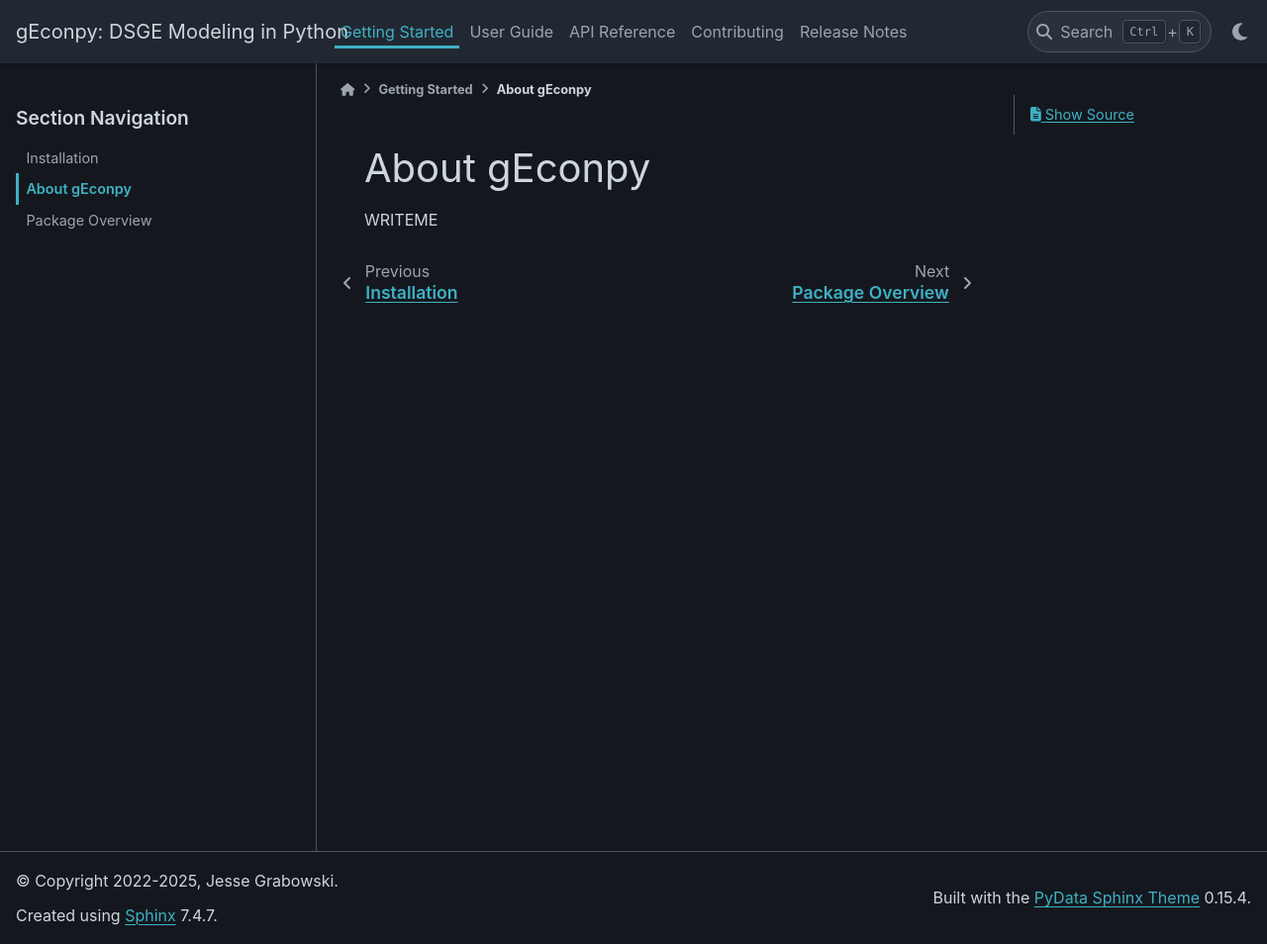
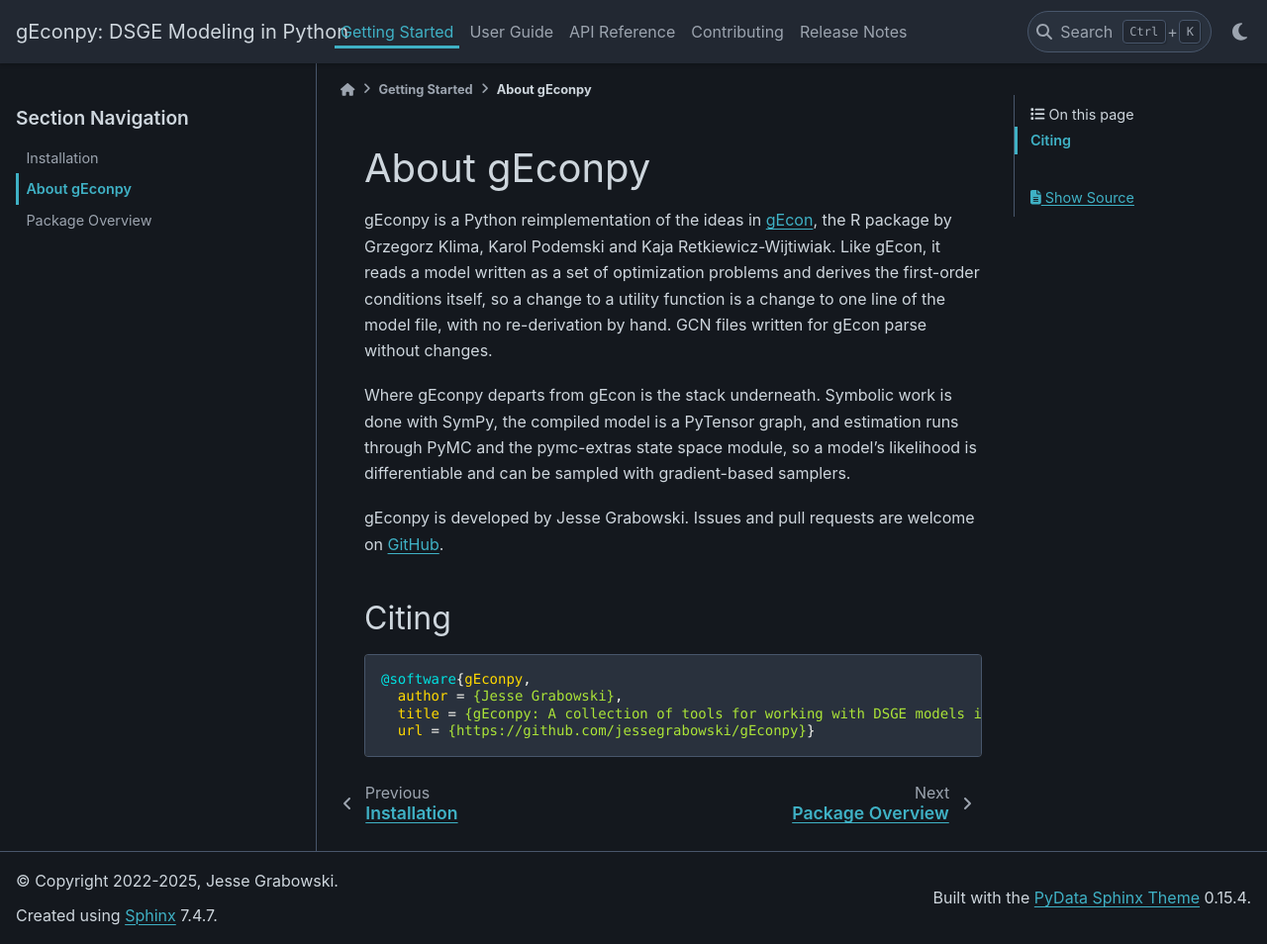
Before and after one commit to jessegrabowski/gEconpy, a Sphinx documentation site: the page built from docs/source/get_started/about.rst, in a window 1280 px wide and 954 px high. Shown: the whole window at 99% size. Built offline with Sphinx 7.4.7 and the PyData theme 0.15.4, drawn with Linux system fonts in a browser that asks for light colours; pages that are not in the unit, such as notebooks, are missing from menus; the version number could not be read and is left out.

Commit message:
Fill the about and release pages

```diff
--- a/docs/source/get_started/about.rst
+++ b/docs/source/get_started/about.rst
@@ -1,4 +1,25 @@
 About gEconpy
 =============
 
-WRITEME
+gEconpy is a Python reimplementation of the ideas in `gEcon <http://gecon.r-forge.r-project.org/>`_, the R package
+by Grzegorz Klima, Karol Podemski and Kaja Retkiewicz-Wijtiwiak. Like gEcon, it reads a model written as a set of
+optimization problems and derives the first-order conditions itself, so a change to a utility function is a change
+to one line of the model file, with no re-derivation by hand. GCN files written for gEcon parse without
+changes.
+
+Where gEconpy departs from gEcon is the stack underneath. Symbolic work is done with SymPy, the compiled model is a
+PyTensor graph, and estimation runs through PyMC and the pymc-extras state space module, so a model's likelihood is
+differentiable and can be sampled with gradient-based samplers.
+
+gEconpy is developed by Jesse Grabowski. Issues and pull requests are welcome on
+`GitHub <https://github.com/jessegrabowski/gEconpy>`_.
+
+Citing
+------
+
+.. code-block:: bibtex
+
+   @software{gEconpy,
+     author = {Jesse Grabowski},
+     title = {gEconpy: A collection of tools for working with DSGE models in python},
+     url = {https://github.com/jessegrabowski/gEconpy}}
--- a/docs/source/release/index.rst
+++ b/docs/source/release/index.rst
@@ -1,8 +1,7 @@
 .. _release_index:
 
-=============
 Release Notes
 =============
 
-.. toctree::
-    :maxdepth: 1
+Release notes are published with each tagged version on the
+`GitHub releases page <https://github.com/jessegrabowski/gEconpy/releases>`_.
```
